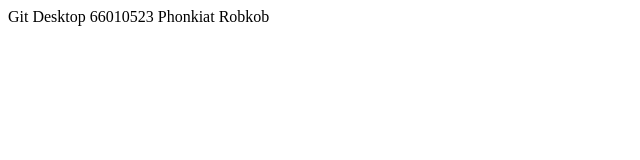
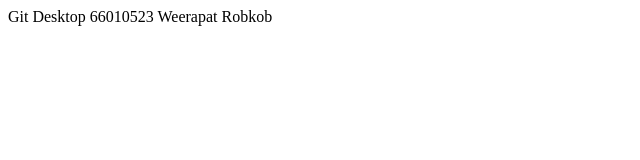
Before and after one commit to PhonkiatRobkob/git101, a plain HTML site: page index.html in a window 1280 px wide. Shown: the full height of the page, 0-640 px from the left. Drawn offline with Linux system fonts and the light colour scheme.

Commit message:
Update index.html

```diff
--- a/index.html
+++ b/index.html
@@ -6,6 +6,6 @@
     <title>Document</title>
 </head>
 <body>
-    Git Desktop 66010523 Phonkiat Robkob
+    Git Desktop 66010523 Weerapat Robkob
 </body>
 </html>
```
